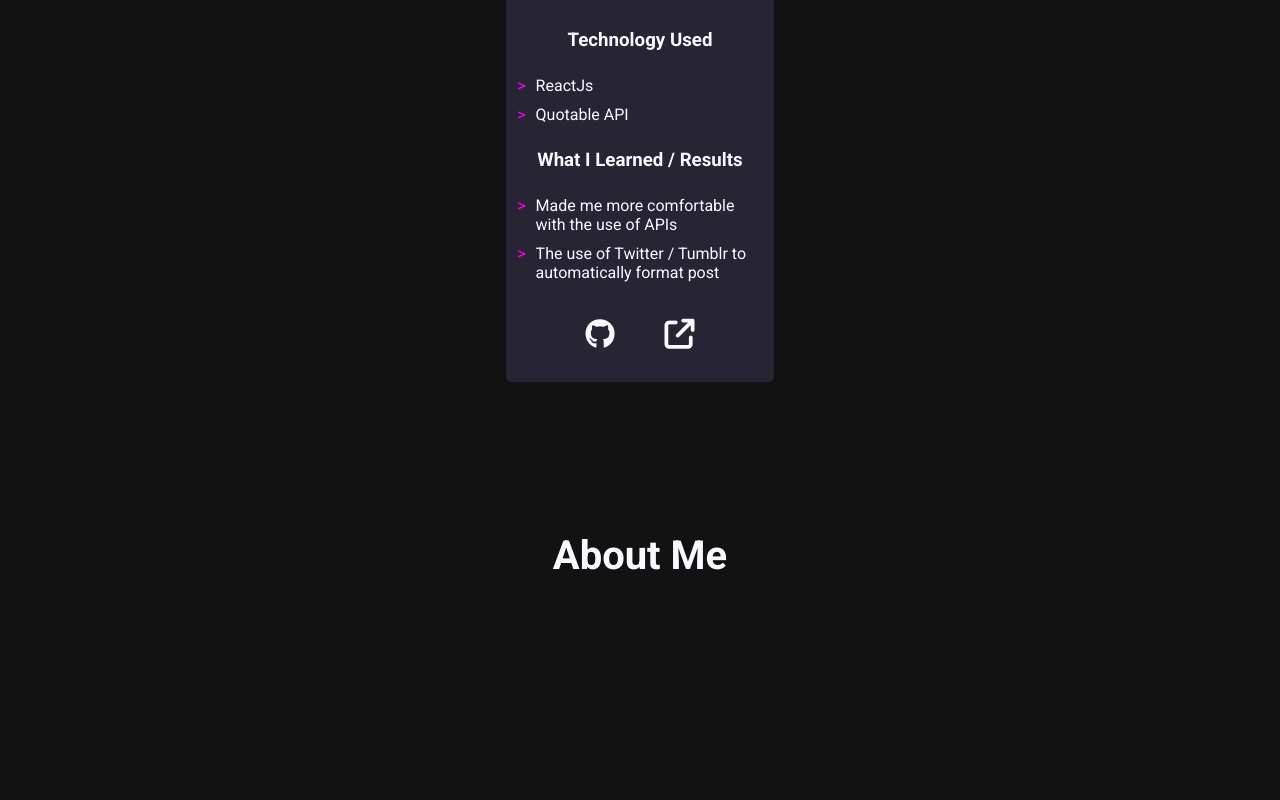
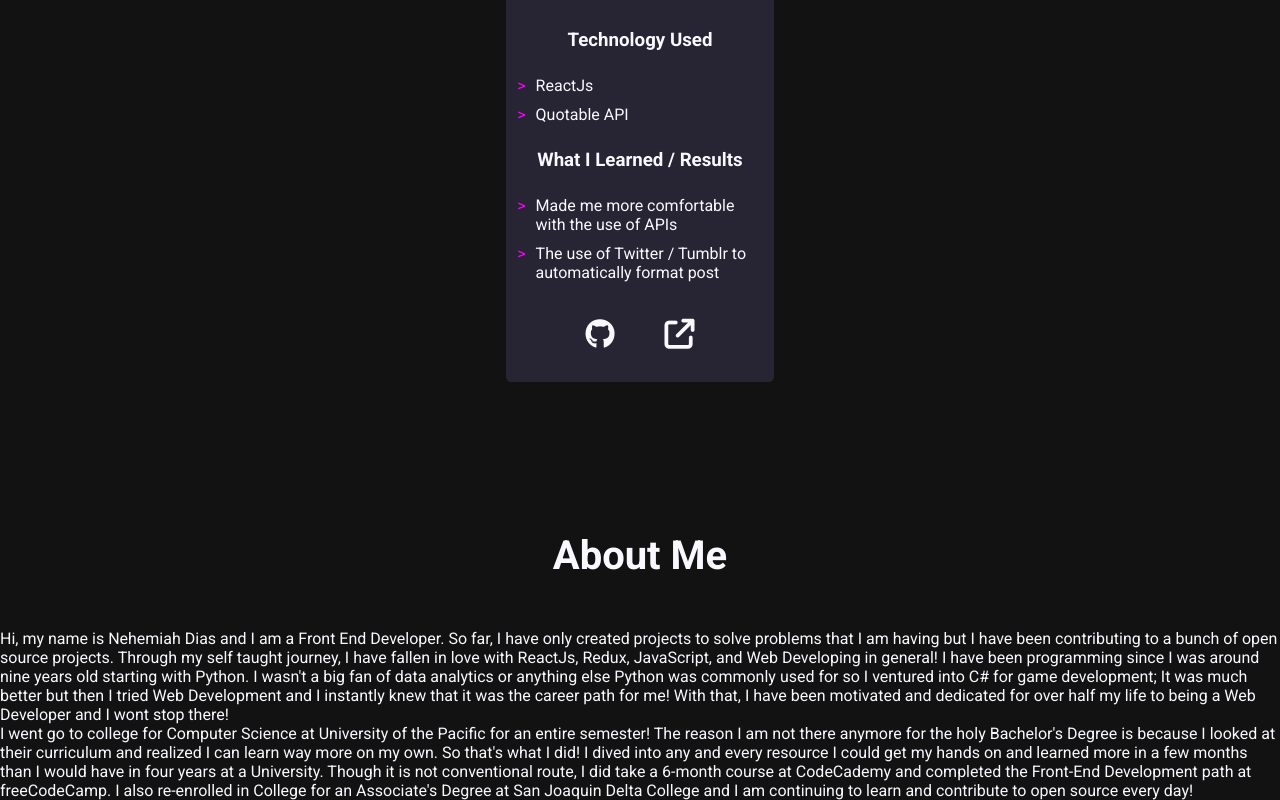
Before and after one commit to NehemiahDias/portfolio-site, a React (Create React App) app: page / in a window 1280 px wide. Shown: the part 2382-3182 px from the top of the page. Before the commit the page ends 3011 px from the top, so only its background shows below. Built offline with nearby package versions, Linux system fonts and the light colour scheme.

Commit message:
add about me

```diff
--- a/src/components/aboutMeComponents/AboutComponent.js
+++ b/src/components/aboutMeComponents/AboutComponent.js
@@ -4,6 +4,8 @@ function AboutComponent() {
   return (
     <section id="about-me">
         <h1 className="section-title">About Me</h1>
+        <p>Hi, my name is Nehemiah Dias and I am a Front End Developer. So far, I have only created projects to solve problems that I am having but I have been contributing to a bunch of open source projects. Through my self taught journey, I have fallen in love with ReactJs, Redux, JavaScript, and Web Developing in general! I have been programming since I was around nine years old starting with Python. I wasn't a big fan of data analytics or anything else Python was commonly used for so I ventured into C# for game development; It was much better but then I tried Web Development and I instantly knew that it was the career path for me! With that, I have been motivated and dedicated for over half my life to being a Web Developer and I wont stop there!</p>
+        <p>I went go to college for Computer Science at University of the Pacific for an entire semester! The reason I am not there anymore for the holy Bachelor's Degree is because I looked at their curriculum and realized I can learn way more on my own. So that's what I did! I dived into any and every resource I could get my hands on and learned more in a few months than I would have in four years at a University. Though it is not conventional route, I did take a 6-month course at CodeCademy and completed the Front-End Development path at freeCodeCamp. I also re-enrolled in College for an Associate's Degree at San Joaquin Delta College and I am continuing to learn and contribute to open source every day!</p>
     </section>
   )
 }
--- a/src/components/headerConponents/HeaderComponent.js
+++ b/src/components/headerConponents/HeaderComponent.js
@@ -12,7 +12,7 @@ function HeaderComponent() {
           <ul className="sub-text">
               <li><a href='#projects'><span className='purple'>{">"} </span>Home</a></li>
               <li><a href='#projects-section'><span className='purple'>{">"} </span>Projects</a></li>
-              <li><a href='#projects'><span className='purple'>{">"} </span>About</a></li>
+              <li><a href='#about-me'><span className='purple'>{">"} </span>About</a></li>
               <li><a href='#projects'><span className='purple'>{">"} </span>Contact</a></li>
               <li><i className="fa-solid fa-sun"></i></li>
           </ul>
```
